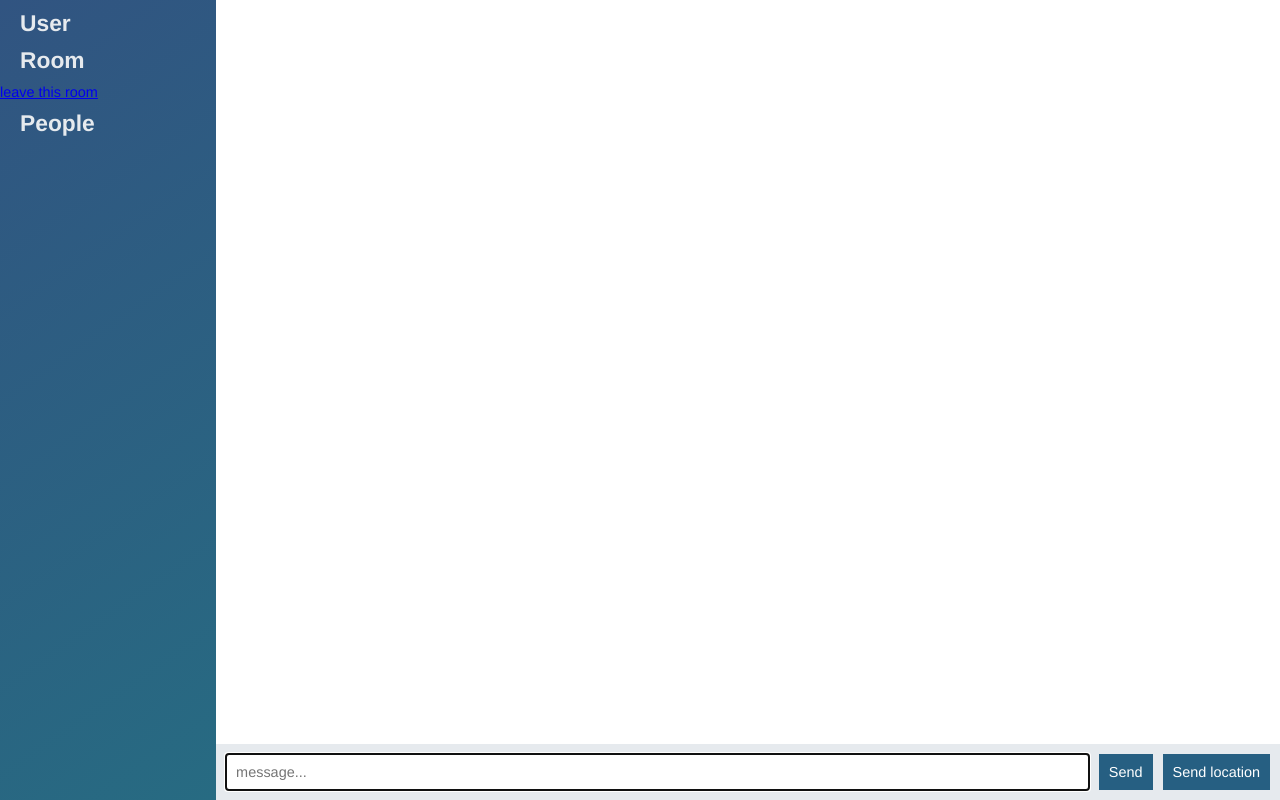
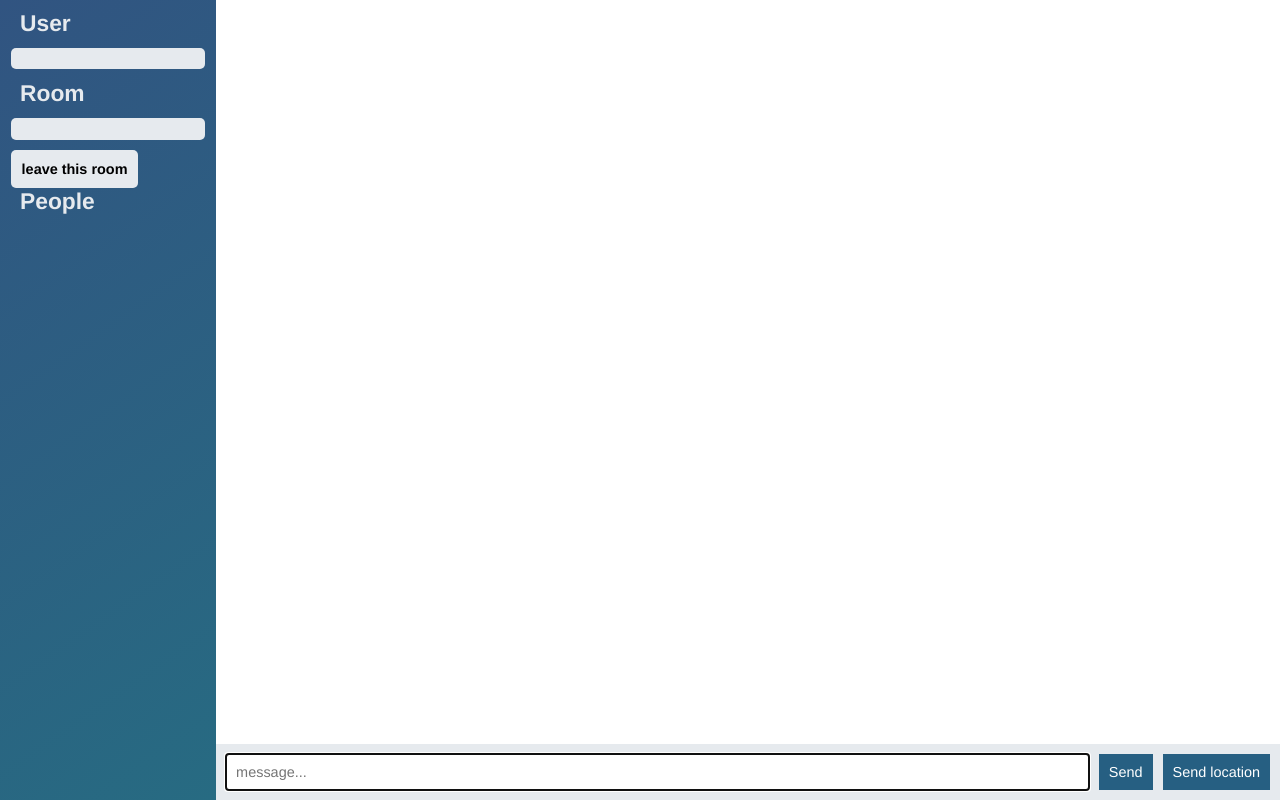
Before and after one commit to dradeng/Node-Chat-App, a website: page public/chat.html in a window 1280 px wide. Drawn offline with nearby package versions, Linux system fonts and the light colour scheme; no server answers.

Commit message:
finishinh touches, mainly css

```diff
--- a/public/chat.html
+++ b/public/chat.html
@@ -4,15 +4,19 @@
     <meta charset="UTF-8">
     <meta name="viewport" content="width=device-width, initial-scale=1, user-scalable=no"/>
     <link rel="stylesheet" href="css/styles.css"/>
+    <link rel="stylesheet" href="css/sauce.css"/>
     <title>Chat | ChatApp</title>
 </head>
 <body class="chat">
     <div class="chat__sidebar">
         <h3>User</h3>
-        <h4 id="user-name"></h4>
+        <h4 id="user-name" class="userClass"></h4>
+
         <h3>Room</h3>
-        <h4 id="room-name"></h4>
-        <a href="/">leave this room</a>
+        <h4 id="room-name" class="roomClass"></h4>
+
+        <a href="/" id="leaveLink">leave this room</a>
+        <div style="margin: 5%;"></div>
         <h3>People</h3>
         <div id="users"></div>
     </div>
--- /dev/null
+++ b/public/css/sauce.css
@@ -0,0 +1,20 @@
+#leaveLink {
+	background:rgb(230,234,238);
+	margin: 5% 5% 15% 5%;
+	border-radius: 5px;padding:5%;
+	color:black;
+	text-decoration:none;
+	font-weight:700;
+}
+.userClass {
+	background:rgb(230,234,238);
+	margin: 5% ;
+	border-radius: 5px;
+	padding:5%;
+}
+.roomClass {
+	background:rgb(230,234,238);
+	margin: 5% 5% 10% 5%;
+	border-radius: 5px;
+	padding:5%;
+}
```
